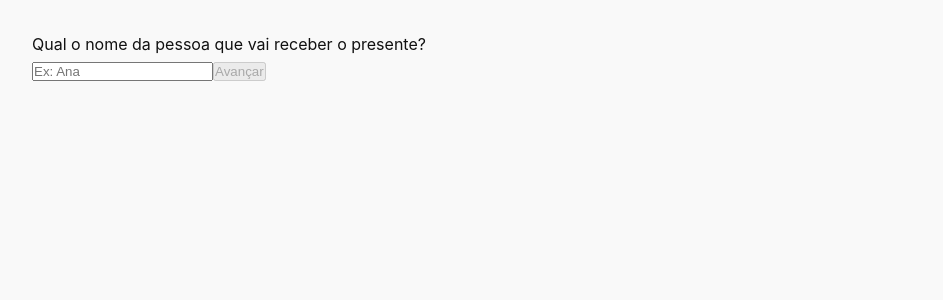
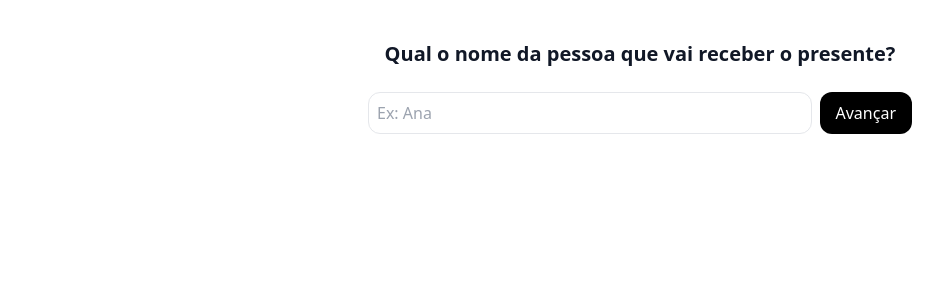
Before and after one commit to m0neZ/carol-mvp, a Next.js app: page / in a window 1280 px wide. Shown: the top 300 px of the page, without its empty margins (0-943 px from the left). Built offline with nearby package versions, Linux system fonts and the light colour scheme.

Commit message:
Update globals.css

```diff
--- a/globals.css
+++ b/globals.css
@@ -1,15 +1,8 @@
 /* globals.css */
-* {
-  margin: 0;
-  padding: 0;
-  box-sizing: border-box;
-}
+@tailwind base;
+@tailwind components;
+@tailwind utilities;
 
 body {
-  font-family: -apple-system, BlinkMacSystemFont, 'Segoe UI', Roboto, Oxygen,
-    Ubuntu, Cantarell, 'Open Sans', 'Helvetica Neue', sans-serif;
-  background-color: #f9f9f9;
-  color: #111;
-  line-height: 1.6;
-  padding: 2rem;
+  @apply bg-white text-gray-900 font-sans p-6;
 }
```
